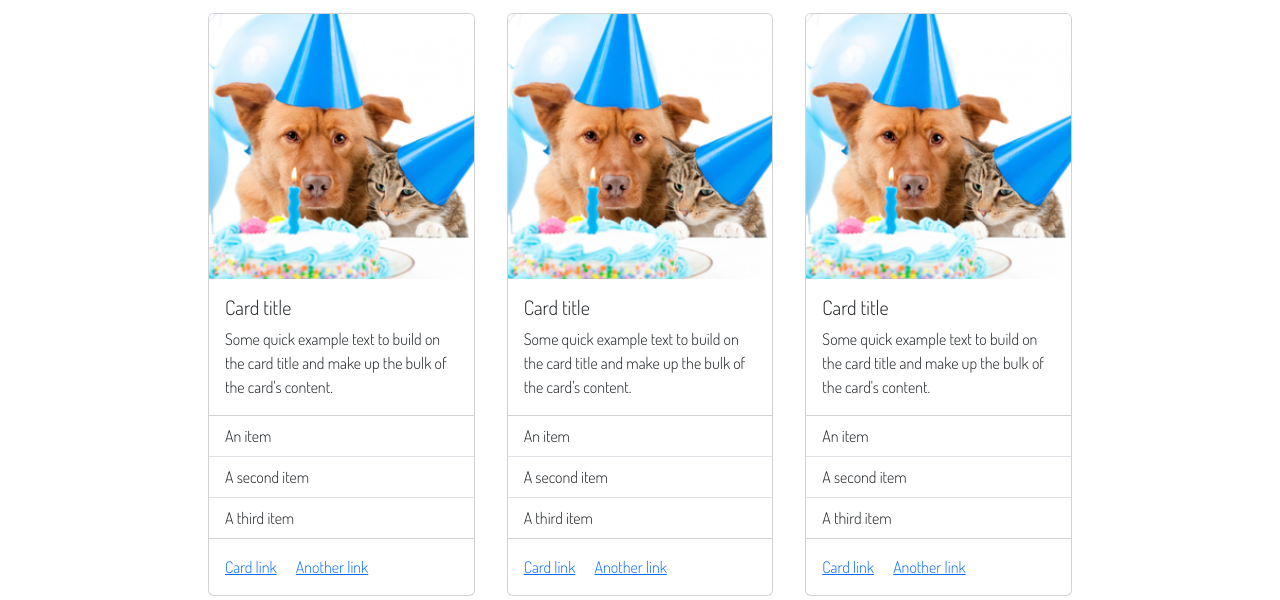
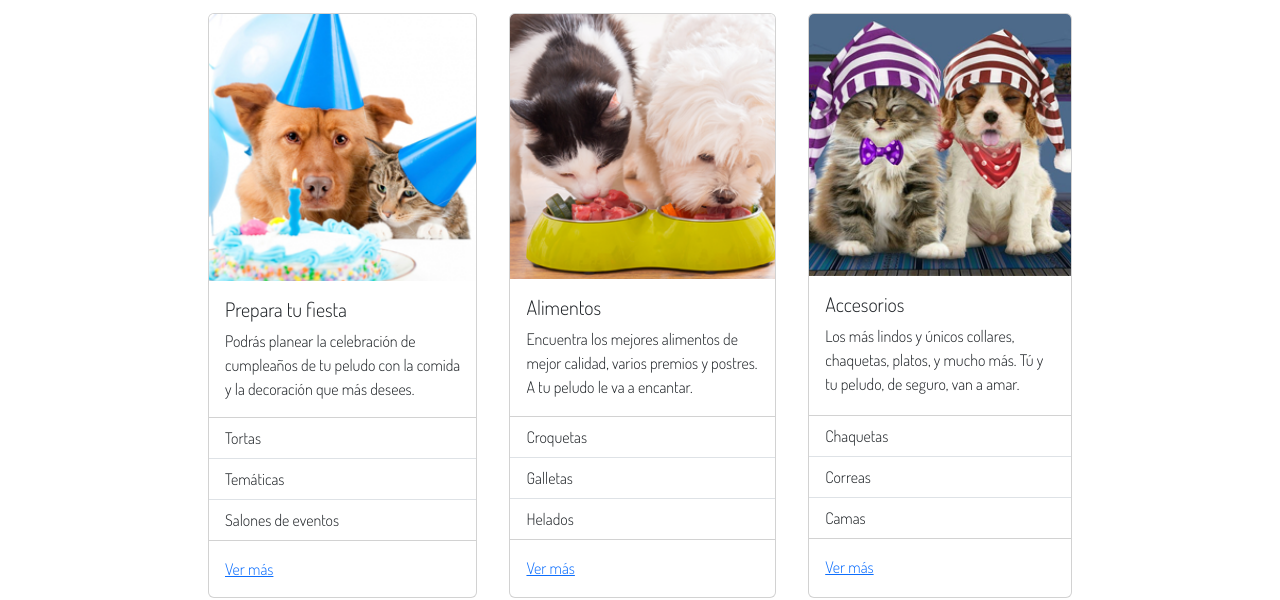
Before and after one commit to anacruzr11/PuPy-LandingPage, a plain HTML site: page index.html in a window 1280 px wide. Shown: the part 373-973 px from the top of the page. Drawn offline with nearby package versions, Linux system fonts and the light colour scheme.

Commit message:
New images

```diff
--- a/index.html
+++ b/index.html
@@ -75,50 +75,47 @@
             <div class="card servicios-item" >
                 <img src="./assest/images/gato-perro.png" class="card-img-top" alt="perro-gato">
                 <div class="card-body">
-                  <h5 class="card-title">Card title</h5>
-                  <p class="card-text">Some quick example text to build on the card title and make up the bulk of the card's content.</p>
+                  <h5 class="card-title">Prepara tu fiesta</h5>
+                  <p class="card-text">Podrás planear la celebración de cumpleaños de tu peludo con la comida y la decoración que más desees.</p>
                 </div>
                 <ul class="list-group list-group-flush">
-                  <li class="list-group-item">An item</li>
-                  <li class="list-group-item">A second item</li>
-                  <li class="list-group-item">A third item</li>
+                  <li class="list-group-item">Tortas</li>
+                  <li class="list-group-item">Temáticas</li>
+                  <li class="list-group-item">Salones de eventos</li>
                 </ul>
                 <div class="card-body">
-                  <a href="#" class="card-link">Card link</a>
-                  <a href="#" class="card-link">Another link</a>
+                  <a href="#" class="card-link">Ver más</a>
                 </div>
               </div>
 
               <div class="card servicios-item ">
-                <img src="./assest/images/gato-perro.png" class="card-img-top" alt="perro-gato">
+                <img src="./assest/images/comida.png" class="card-img-top" alt="perro-gato">
                 <div class="card-body">
-                  <h5 class="card-title">Card title</h5>
-                  <p class="card-text">Some quick example text to build on the card title and make up the bulk of the card's content.</p>
+                  <h5 class="card-title">Alimentos</h5>
+                  <p class="card-text">Encuentra los mejores alimentos de mejor calidad, varios premios y postres. A tu peludo le va a encantar.</p>
                 </div>
                 <ul class="list-group list-group-flush">
-                  <li class="list-group-item">An item</li>
-                  <li class="list-group-item">A second item</li>
-                  <li class="list-group-item">A third item</li>
+                  <li class="list-group-item">Croquetas</li>
+                  <li class="list-group-item">Galletas</li>
+                  <li class="list-group-item">Helados</li>
                 </ul>
                 <div class="card-body">
-                  <a href="#" class="card-link">Card link</a>
-                  <a href="#" class="card-link">Another link</a>
+                  <a href="#" class="card-link">Ver más</a>
                 </div>
               </div>
               <div class="card servicios-item ">
-                <img src="./assest/images/gato-perro.png" class="card-img-top" alt="perro-gato">
+                <img src="./assest/images/gorros.png" class="card-img-top" alt="perro-gato">
                 <div class="card-body">
-                  <h5 class="card-title">Card title</h5>
-                  <p class="card-text">Some quick example text to build on the card title and make up the bulk of the card's content.</p>
+                  <h5 class="card-title">Accesorios</h5>
+                  <p class="card-text"> Los más lindos y únicos collares, chaquetas, platos, y mucho más. Tú y tu peludo, de seguro, van a amar.</p>
                 </div>
                 <ul class="list-group list-group-flush">
-                  <li class="list-group-item">An item</li>
-                  <li class="list-group-item">A second item</li>
-                  <li class="list-group-item">A third item</li>
+                  <li class="list-group-item">Chaquetas</li>
+                  <li class="list-group-item">Correas</li>
+                  <li class="list-group-item">Camas</li>
                 </ul>
                 <div class="card-body">
-                  <a href="#" class="card-link">Card link</a>
-                  <a href="#" class="card-link">Another link</a>
+                  <a href="#" class="card-link">Ver más</a>
                 </div>
               </div>
         </article>
```
Also changed, not shown: assest/images/comida.png (added), assest/images/gorros.png (added).
